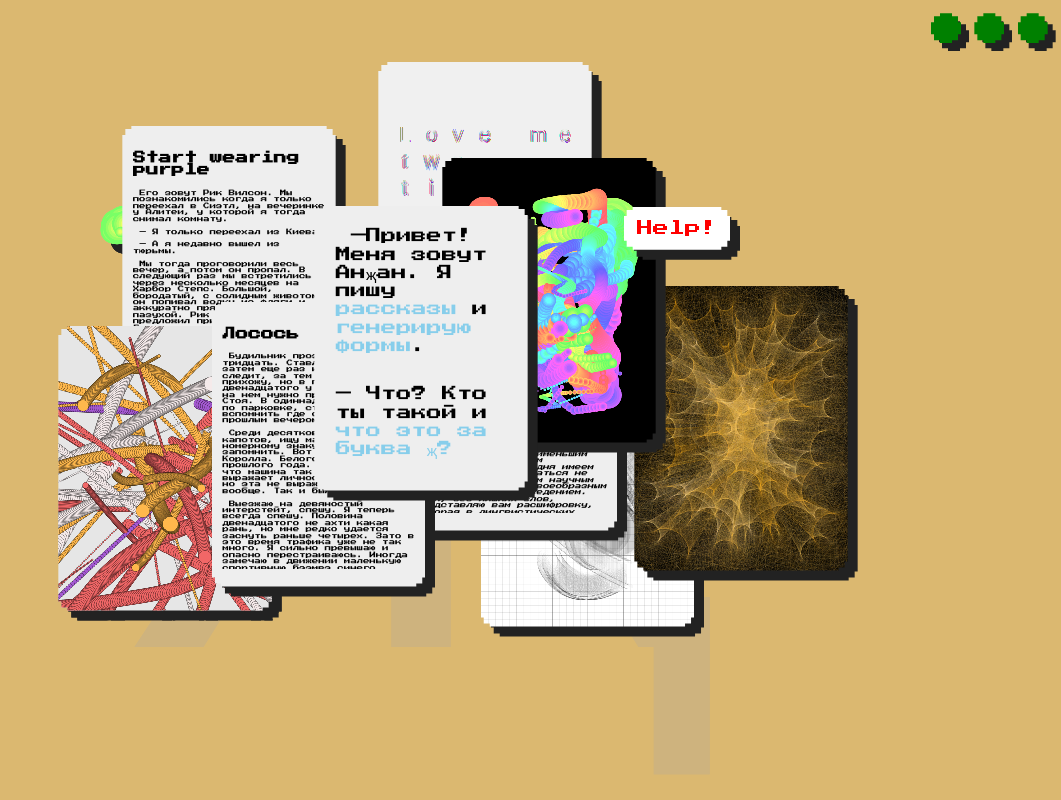
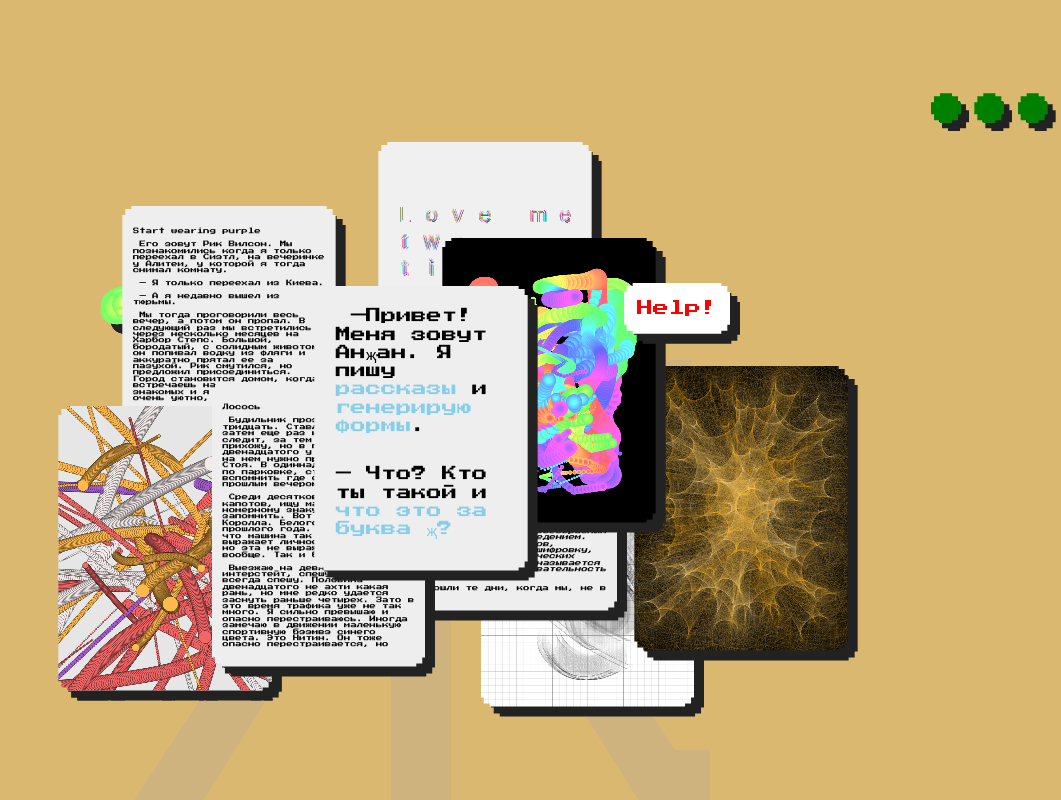
Before and after one commit to ashakirzianov/ashakirzianov-com, a Next.js app: page / in a window 1280 px wide. Shown: the top 800 px of the page, without its empty margins (219-1280 px from the left). Built offline with nearby package versions, Linux system fonts and the light colour scheme.

Commit message:
Install tailwind css

```diff
--- a/package.json
+++ b/package.json
@@ -28,5 +28,10 @@
     "typescript": "4.9.5",
     "unified": "^10.1.2",
     "unist-util-visit": "^4.1.2"
+  },
+  "devDependencies": {
+    "autoprefixer": "^10.4.14",
+    "postcss": "^8.4.23",
+    "tailwindcss": "^3.3.2"
   }
 }
--- /dev/null
+++ b/postcss.config.js
@@ -0,0 +1,6 @@
+module.exports = {
+  plugins: {
+    tailwindcss: {},
+    autoprefixer: {},
+  },
+}
--- a/styles/globals.css
+++ b/styles/globals.css
@@ -1,3 +1,7 @@
+@tailwind base;
+@tailwind components;
+@tailwind utilities;
+
 :root {
   --max-width: 1100px;
   --border-radius: 12px;
--- /dev/null
+++ b/tailwind.config.js
@@ -0,0 +1,11 @@
+/** @type {import('tailwindcss').Config} */
+module.exports = {
+  content: [
+    './app/**/*.{js,ts,jsx,tsx,mdx}',
+    './components/**/*.{js,ts,jsx,tsx,mdx}',
+  ],
+  theme: {
+    extend: {},
+  },
+  plugins: [],
+}
```
Also changed, not shown: 1 other file (tests, documents, lock files or other folders).
